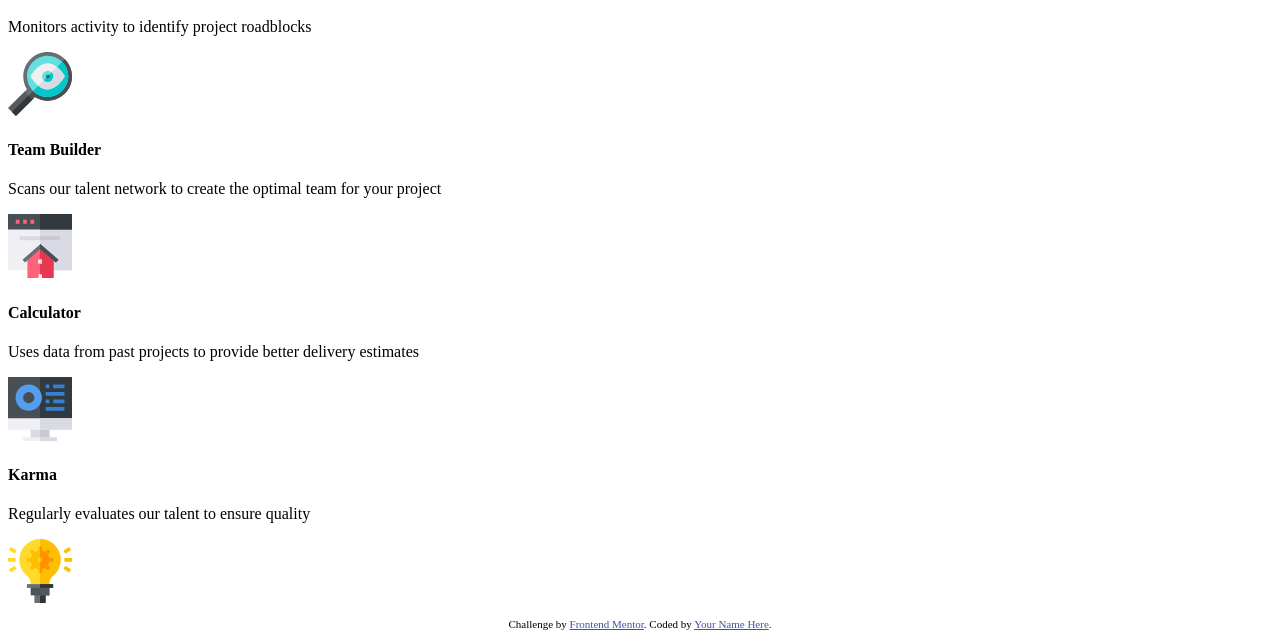
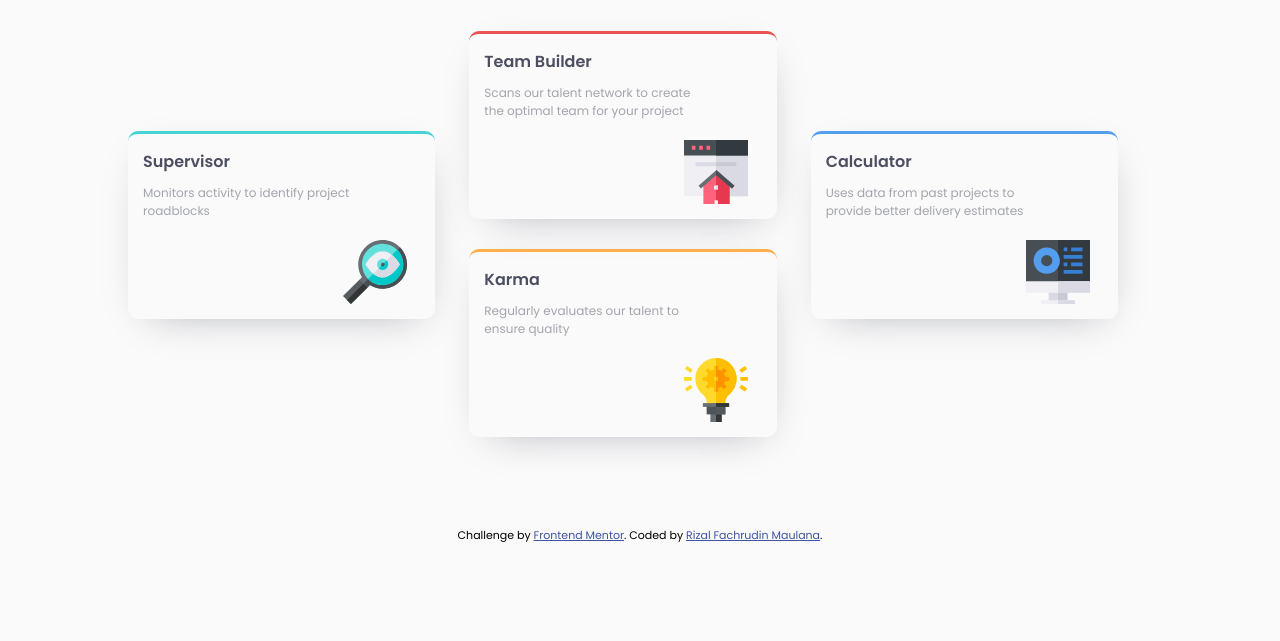
Before and after one commit to rizalfmaulana/four-card-feature-section, a plain HTML site: page index.html in a window 1280 px wide. Shown: the part 203-844 px from the top of the page. After the commit the page ends 800 px from the top, so only its background shows below. Drawn offline with Linux system fonts and the light colour scheme.

Commit message:
add sass

```diff
--- a/index.html
+++ b/index.html
@@ -5,11 +5,15 @@
   <meta name="viewport" content="width=device-width, initial-scale=1.0"> <!-- displays site properly based on user's device -->
 
   <link rel="icon" type="image/png" sizes="32x32" href="./images/favicon-32x32.png">
+  <link rel="stylesheet" href="./css/styles.css">
 
   <title>Frontend Mentor | Four card feature section</title>
 
   <!-- Feel free to remove these styles or customise in your own stylesheet 👍 -->
   <style>
+    footer{
+      margin-top: 10px;
+    }
     .attribution { font-size: 11px; text-align: center; }
     .attribution a { color: hsl(228, 45%, 44%); }
   </style>
@@ -50,7 +54,7 @@
   <footer>
     <p class="attribution">
       Challenge by <a href="https://www.frontendmentor.io?ref=challenge" target="_blank">Frontend Mentor</a>.
-      Coded by <a href="#">Your Name Here</a>.
+      Coded by <a href="https://github.com/rizalfmaulana" target="_blank">Rizal Fachrudin Maulana</a>.
     </p>
   </footer>
 </body>
--- /dev/null
+++ b/styles.scss
@@ -0,0 +1,149 @@
+@import url("https://fonts.googleapis.com/css2?family=Poppins:wght@200;400;600&display=swap");
+
+$Red: hsl(0, 78%, 62%);
+$Cyan: hsl(180, 62%, 55%);
+$Orange: hsl(34, 97%, 64%);
+$Blue: hsl(212, 86%, 64%);
+$VeryDarkBlue: hsl(234, 12%, 34%);
+$GrayishBlue: hsl(229, 6%, 66%);
+$VeryLightGray: hsl(0, 0%, 98%);
+
+* {
+  padding: 0;
+  margin: 0;
+  box-sizing: border-box;
+}
+
+body {
+  font-family: "Poppins", sans-serif;
+  height: 100vh;
+  background-color: $VeryLightGray;
+}
+
+main {
+  display: flex;
+  justify-content: center;
+  align-items: center;
+  height: 90%;
+  margin: 0 auto;
+}
+
+.container {
+  max-width: 80%;
+  .title {
+    text-align: center;
+    margin-bottom: 40px;
+    h1 {
+      font-size: 25px;
+      color: $VeryDarkBlue;
+      &:first-child {
+        font-weight: 200;
+      }
+    }
+    h3 {
+      font-size: 12px;
+      text-align: center;
+      display: inline-block;
+      width: 40%;
+      color: $GrayishBlue;
+      font-weight: 400;
+    }
+  }
+  .content {
+    display: grid;
+    grid-template-columns: 1fr 1fr 1fr;
+    // grid-gap: 10px;
+    .one {
+      border-top: 3px solid $Cyan;
+      border-radius: 10px;
+      box-shadow: 3px 12px 40px -20px $GrayishBlue;
+      padding: 15px 15px;
+      width: 90%;
+      transform: translateY(100px);
+      h4 {
+        margin-bottom: 10px;
+        color: $VeryDarkBlue;
+      }
+      p {
+        margin-bottom: 20px;
+        font-size: 12px;
+        display: inline-block;
+        width: 80%;
+        color: $GrayishBlue;
+      }
+      img {
+        display: block;
+        transform: translateX(200px);
+      }
+    }
+    .two {
+      border-top: 3px solid $Red;
+      border-radius: 10px;
+      box-shadow: 3px 12px 40px -20px $GrayishBlue;
+      padding: 15px 15px;
+      width: 90%;
+      h4 {
+        margin-bottom: 10px;
+        color: $VeryDarkBlue;
+      }
+      p {
+        margin-bottom: 20px;
+        font-size: 12px;
+        display: inline-block;
+        width: 80%;
+        color: $GrayishBlue;
+      }
+      img {
+        display: block;
+        transform: translateX(200px);
+      }
+    }
+    .three {
+      border-top: 3px solid $Blue;
+      border-radius: 10px;
+      box-shadow: 3px 12px 40px -20px $GrayishBlue;
+      padding: 15px 15px;
+      width: 90%;
+      transform: translateY(100px);
+      h4 {
+        margin-bottom: 10px;
+        color: $VeryDarkBlue;
+      }
+      p {
+        margin-bottom: 20px;
+        font-size: 12px;
+        display: inline-block;
+        width: 80%;
+        color: $GrayishBlue;
+      }
+      img {
+        display: block;
+        transform: translateX(200px);
+      }
+    }
+    .four {
+      margin-top: 30px;
+      border-top: 3px solid $Orange;
+      grid-area: 2/2/3/3;
+      border-radius: 10px;
+      box-shadow: 3px 12px 40px -20px $GrayishBlue;
+      padding: 15px 15px;
+      width: 90%;
+      h4 {
+        margin-bottom: 10px;
+        color: $VeryDarkBlue;
+      }
+      p {
+        margin-bottom: 20px;
+        font-size: 12px;
+        display: inline-block;
+        width: 80%;
+        color: $GrayishBlue;
+      }
+      img {
+        display: block;
+        transform: translateX(200px);
+      }
+    }
+  }
+}
```
Also changed, not shown: css/styles.css (added), 1 other file.
